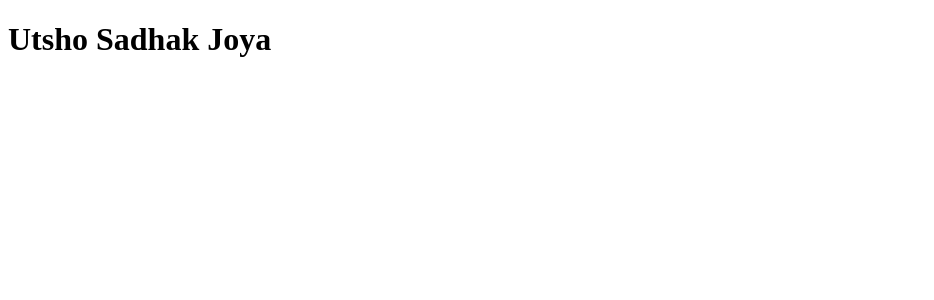
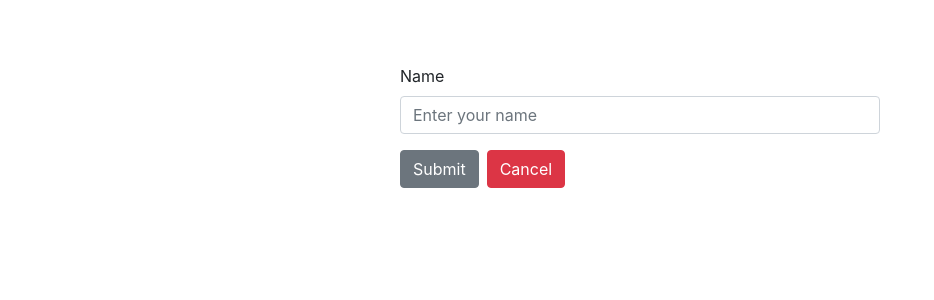
Before and after one commit to usj-django-dev/react_crud_project, a React (Create React App) app: page /add in a window 1280 px wide. Shown: the top 300 px of the page, without its empty margins (0-934 px from the left). Built offline with nearby package versions, Linux system fonts and the light colour scheme.

Commit message:
Finishing AddUser.js file

```diff
--- a/src/App.js
+++ b/src/App.js
@@ -1,9 +1,24 @@
 import React from 'react';
+import { BrowserRouter as Router, Switch, Route } from 'react-router-dom';
+import { Home } from './components/Home';
+import { AddUser } from './components/AddUser';
+import { EditUser } from './components/EditUser';
+
+
+import 'bootstrap/dist/css/bootstrap.min.css'
+
 
 function App() {
   return (
-    <div className="App">
-      <h1> Utsho Sadhak Joya </h1>
+    <div style={{ maxWidth: "30rem", margin: "4rem auto" }}>
+      <Router>
+        <Switch>
+          <Route exact path="/" component={Home} />
+          <Route path="/add" component={AddUser} />
+          <Route path="/edit/:id" component={EditUser} />
+
+        </Switch>
+      </Router>
 
     </div>
   );
--- /dev/null
+++ b/src/components/AddUser.js
@@ -0,0 +1,47 @@
+// import { Button } from 'bootstrap';
+import React from 'react';
+import { Link } from 'react-router-dom';
+
+import {
+    Form,
+    FormGroup,
+    Label,
+    Input,
+    Button,
+
+}
+    from 'reactstrap';
+
+
+
+
+export const AddUser = () => {
+    return (
+        <Form>
+            <FormGroup>
+                <Label>Name</Label>
+                <Input type="text" placeholder="Enter your name" >    </Input>
+            </FormGroup>
+            <Button type="submit"> Submit </Button>
+            <Link to="/" className="btn btn-danger ml-2" > Cancel </Link>
+        </Form>
+    )
+}
+
+
+
+
+
+
+
+
+
+
+
+
+
+
+
+
+
+// ikumjnhgn
--- /dev/null
+++ b/src/components/EditUser.js
@@ -0,0 +1,9 @@
+import React from 'react'
+
+export const EditUser = () => {
+    return (
+        <div>
+            <h1> Edit User </h1>
+        </div>
+    )
+}
--- /dev/null
+++ b/src/components/Home.js
@@ -0,0 +1,9 @@
+import React from 'react'
+
+export const Home = () => {
+    return (
+        <div>
+            <h1>Home</h1>
+        </div>
+    )
+}
```
